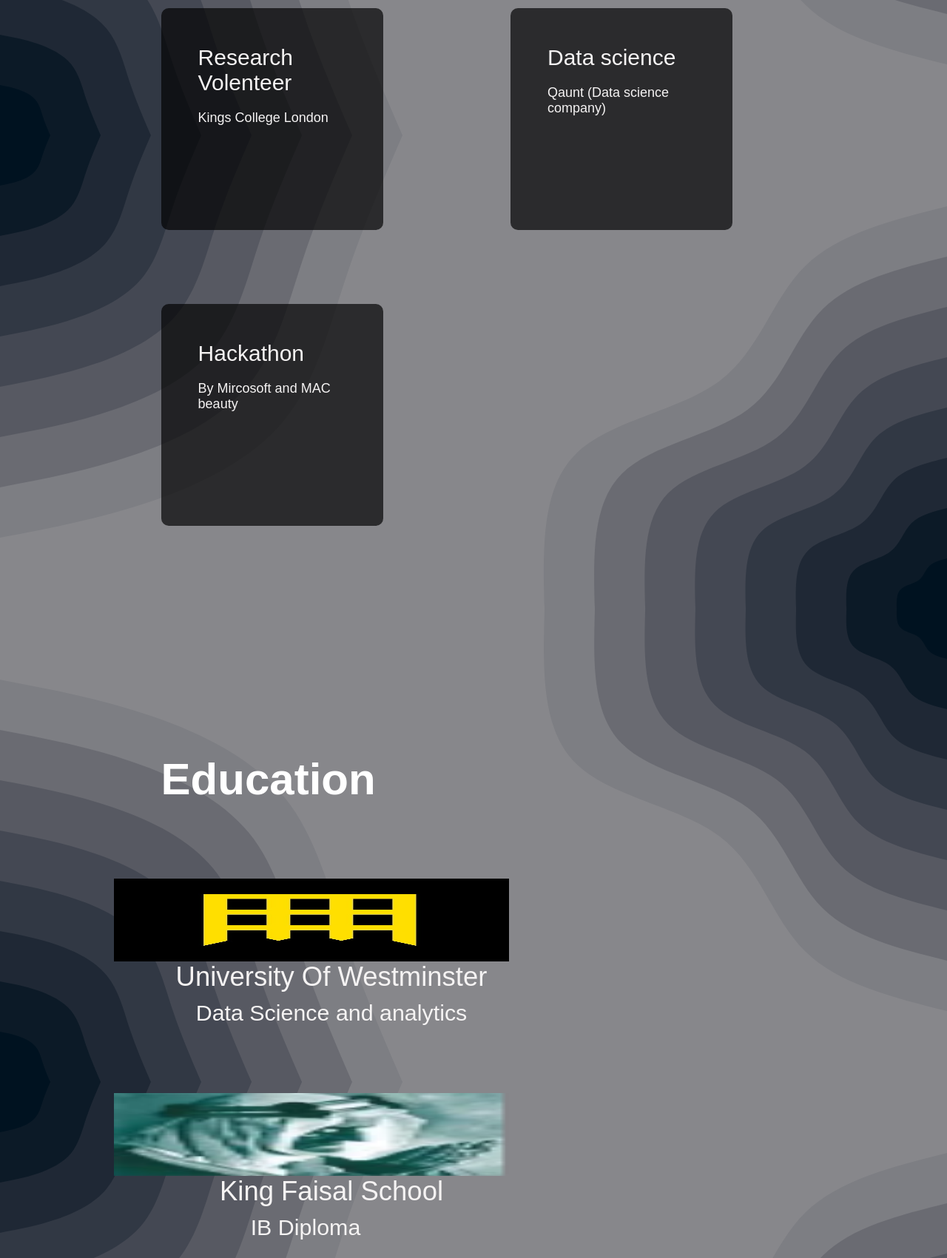
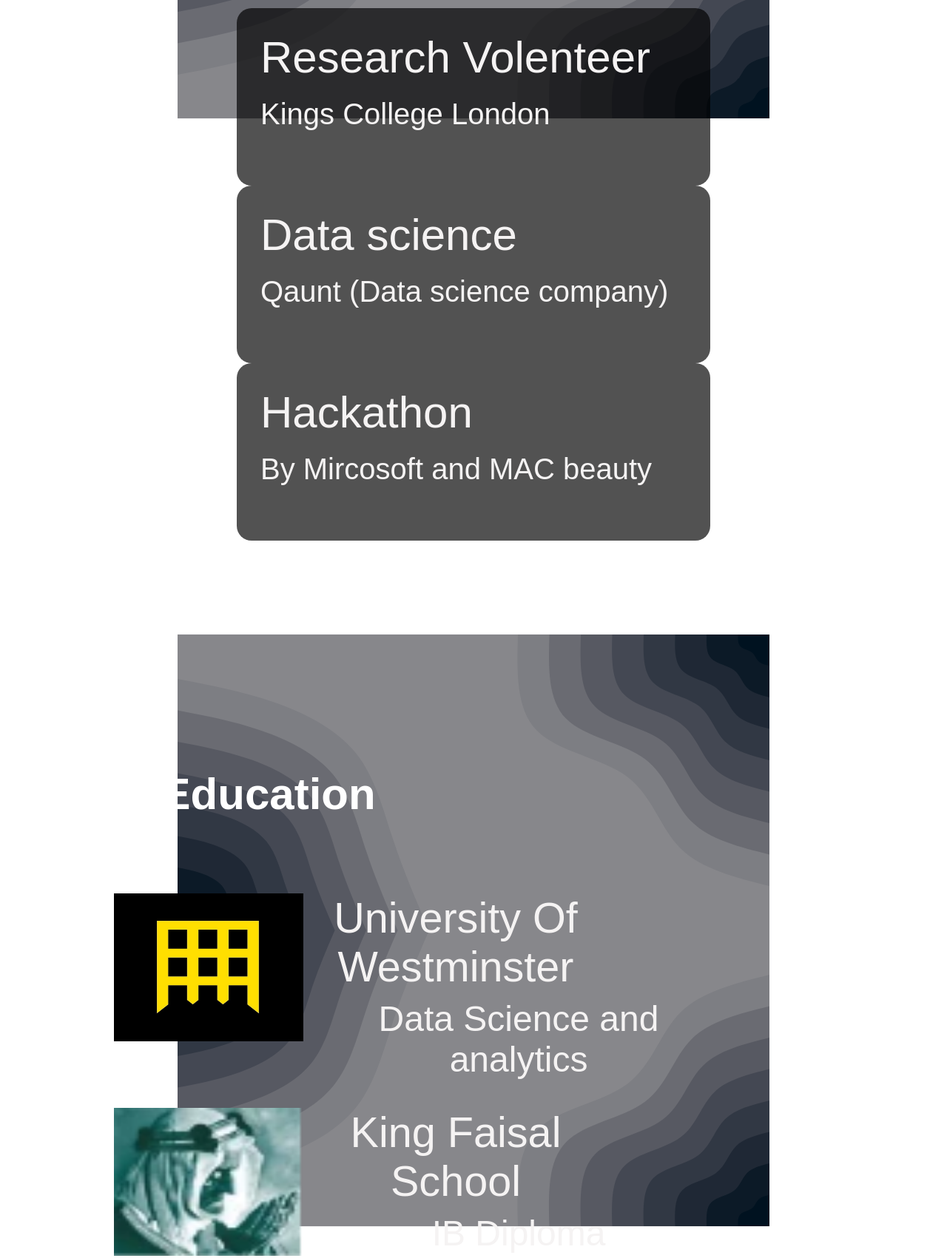
Before and after one commit to Naif-W-Alharthi/Naif-W-Alharthi.github.io, a plain HTML site: page index.html in a window 1280 px wide. Shown: the part 1737-3438 px from the top of the page at 74% size. Drawn offline with Linux system fonts and the light colour scheme.

Commit message:
padding and more visuals for mobile vs desktop

```diff
--- a/style.css
+++ b/style.css
@@ -3,15 +3,24 @@
     padding:0;
     font-family:'Poppins',sans-serif;
     box-sizing:border-box;
+
+
+
+
 }
+
 body{
     /* background: #87878b; */
     position: absolute;
     /* aspect-ratio: 900 / 300; */
     /* background-size: 100%; */
     background-image: url(./svg/bb500by500.svg);
-    background-size: cover;
+    /* background-size: cover; */
     background-repeat: repeat-y;
+    background-size: 100vh 117vw;
+    background-position: center;
+
+    /* transform: translatex(50vw); */
     /* background-position: center; */
     color: #f5f3f3;
 }
@@ -317,28 +326,58 @@
     border-radius: 15px;
  }
  /* ------------------Work experience----------------- */
- #services{
+ /* #services{ */
     /* margin-left: 20vw; */
+ /* } */
+ .services-list{
+    display: flex;
+    flex-wrap: wrap;
+    /* display: grid; */
+    /* grid-template-columns: repeat(auto-fit,minmax(900px,900px)); */
+    margin-top: 50px;
+    /* row-gap: 90vw; */
+    /* grid-gap: 1500px; */
+    display: flex;
+    flex-direction: row;
+    justify-content: space-around;
+    /* row-gap: 90vw; */
+
  }
- .services-list{
-    display: grid;
-    grid-template-columns: repeat(auto-fit,minmax(250px,1fr));
-    margin-top: 50px;
-    grid-gap: 100px;
- }
+ @media (min-width:900px) {
 .services-list div{
+
     background-color: rgba(0, 0, 0, 0.678);
-    width: 300px;
-    height: 300px;
-    padding: 50px;
-    font-size: 18px;
+    width: 20vw;
+    height: 30vh;
+    padding: 4vh;
+    font-size: 300%;
     font-weight: 400;
     border-radius: 10px;
     border-right: 10px;
+    /* flex */
     transition: background 0.5s, transform 0.5s;
+
 }
+ }
+
+    .services-list div{
+
+        background-color: rgba(0, 0, 0, 0.678);
+        width: 50vw;
+        height: 30vh;
+        padding: 4vh;
+        font-size: 250%;
+        font-weight: 500;
+        border-radius: 20px;
+        border-right: 10px;
+        /* flex */
+        transition: background 0.5s, transform 0.5s;
+
+    }
+
+
 .services-list div h2{
-    font-size: 30px;
+    font-size: 150%;
     font-weight: 500;
     margin-bottom: 20px;
 }
@@ -368,46 +407,85 @@
     width: 60vw;
     height: 30vh;
     padding: 50px;
-    font-size: 190%;
+    font-size: 250%;
     font-weight: 400;
     border-radius: 90%;
     border-right: 50%;
     display: inline-block;
+    /* float: left; */
     /* transition: background 0.5s, transform 0.5s; */
 
 }
+@media (min-width:900px) {
+.Education-list div{
+    /* background-color: rgb(0, 0, 0); */
+    width: 60vw;
+    height: 30vh;
+    padding: 50px;
+    font-size: 300%;
+    font-weight: 400;
+    border-radius: 90%;
+    border-right: 50%;
+    display: inline-block;
+
+    /* transition: background 0.5s, transform 0.5s; */
+
+}
+}
 .Education-list div img{
 
-    /* display: inline-block; */
+    display: inline-block;
     filter: brightness(100%);
     /* mix-blend-mode: multiply; */
-    height: 80%;
-    width: 80%;
+    width: 29vw;
+    height: 20vh;
     margin: 0px 40px;
-    float: left;
+    /* float: left; */
+
     filter: brightness(100%);
  }
+
+ @media (min-width:900px) {
+    .Education-list div img{
+        position: relative;
+        /* display: inline-block; */
+        filter: brightness(100%);
+        /* mix-blend-mode: multiply; */
+        width: 20vw;
+        height: 25vh;
+        margin: 0px 40px;
+        float: left;
+        filter: brightness(100%);
+     }
+    }
+
+
 .Education-list div h2{
+    /* transform: translateX(35vw) translateY(-20vh); */
     font-size: 120%;
     font-weight: 500;
     margin-bottom: 10px;
     /* float: left; */
     text-align: center;
+    /* float: right; */
 }
 .Education-list div p{
+    /* transform: translateX(35vw) translateY(-20vh); */
     text-align: center;
     /* font-size: 30px; */
     font-weight: 500;
     margin-bottom: 10px;
     margin: 0px -170px;
+
     /* float:none */
     /* float: left; */
 }
 .Education-list div p span{
+    position: relative;
     /* text-align: center; */
     /* font-size: 30px; */
     /* color: #5800cc; */
-    padding-right: 70px;
+    /* padding-right: 70px; */
     /* padding: 100px; */
 
 
```
